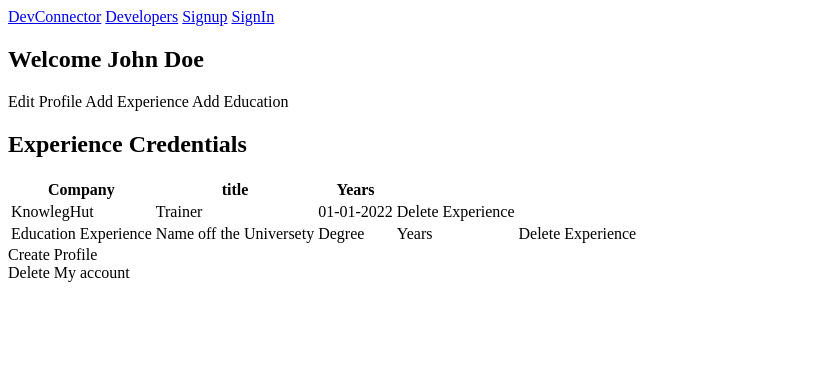
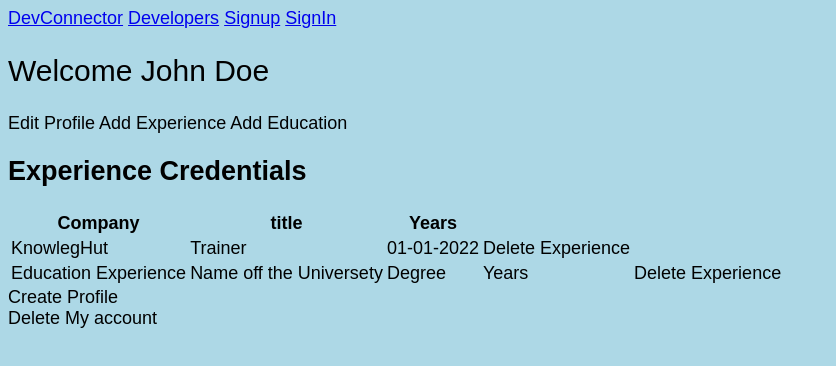
Before and after one commit to Marsk27/my2testVSC, a plain HTML site: page Resources/html/dashboard.html in a window 1280 px wide. Shown: the whole page, without its empty margins (0-836 px from the left). Drawn offline with Linux system fonts and the light colour scheme.

Commit message:
added external css,embedded css,inline css to dashboard and index

```diff
--- /dev/null
+++ b/Resources/css/styles.css
@@ -0,0 +1,8 @@
+body {
+    background: lightblue;
+    font: 18px Arial, Helvetica, sans-serif;
+  }
+
+  h1 {
+    font: 30px sans-serif;
+  }
--- a/Resources/html/dashboard.html
+++ b/Resources/html/dashboard.html
@@ -2,6 +2,7 @@
 <html>
   <head>
     <meta charset="utf-8" />
+    <link rel="stylesheet" href="../css/styles.css" />
     <title>Welcome to DevConnector</title>
   </head>
   <body>
```
Also changed, not shown: Resources/html/index.html (+1 -0 lines), Resources/css/app.css (added).
